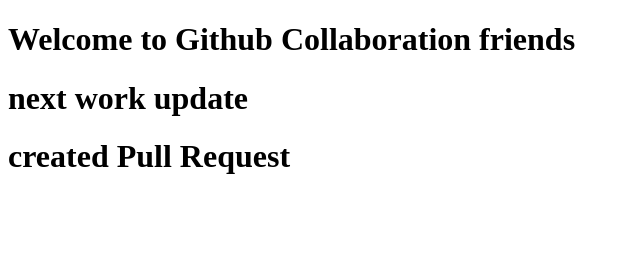
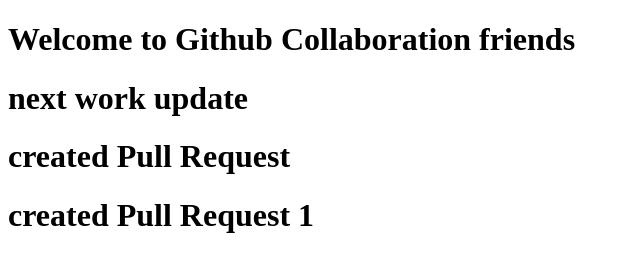
Before and after one commit to Rohithtompe/Github-Collaboration, a plain HTML site: page index.html in a window 1280 px wide. Shown: the whole page, without its empty margins (0-640 px from the left). Drawn offline with Linux system fonts and the light colour scheme.

Commit message:
pull request1

```diff
--- a/index.html
+++ b/index.html
@@ -9,5 +9,7 @@
     <h1>Welcome to Github Collaboration friends</h1>
     <h1>next work update</h1>
     <h1>created Pull Request</h1>
+    <h1>created Pull Request 1</h1>
+
 </body>
 </html>
```
